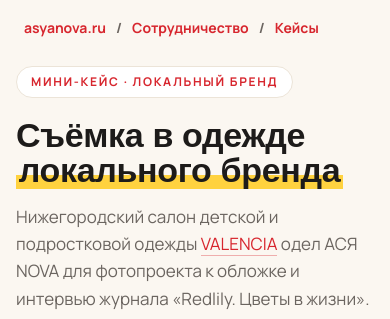
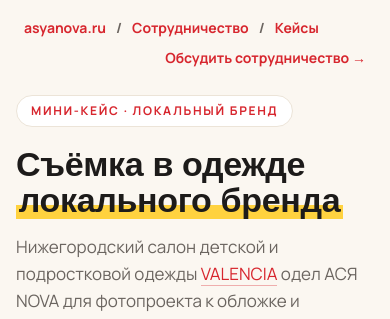
Before and after one commit to diezelman86/asya-nova-site, a plain HTML site: page brendam/valencia/index.html in a window 390 px wide. Shown: the top 319 px of the page. Drawn offline with Linux system fonts and the light colour scheme; a web font is replaced by a local one.

Commit message:
Сотрудничество: плавающая кнопка «Обсудить проект», ссылка на контакты в кейсах, кнопка «Связаться» в шапке; цели collab_cta и collab_contact в кейсах
Co-Authored-By: Claude Opus 5.5 <noreply@anthropic.com>
Claude-Session: https://claude.ai/code/session_01KCDvgTCAWzfDuMA5fVSjTw

```diff
--- /dev/null
+++ b/assets/js/collab-cta.js
@@ -0,0 +1,68 @@
+/* Плавающая кнопка «Обсудить проект» на страницах сотрудничества и кейсов.
+   Появляется после первого экрана, прячется, когда видны контакты продюсера.
+   Клик по кнопке → цель collab_cta; клик по контактам в кейсах → collab_contact. */
+(function () {
+  var target = document.getElementById('contacts');
+  if (!target) return;
+
+  function goal(n, p) {
+    try { if (window.ym) ym(114138090, 'reachGoal', n, p || {}); } catch (e) {}
+    try { (window._tmr = window._tmr || []).push({ type: 'reachGoal', id: 3815746, goal: n }); } catch (e) {}
+  }
+
+  var label = document.body.getAttribute('data-cta') || 'Обсудить проект';
+  var css = document.createElement('style');
+  css.textContent =
+    '.cc-fab{position:fixed;right:20px;bottom:20px;z-index:60;display:inline-flex;align-items:center;gap:10px;' +
+    'padding:14px 22px 14px 18px;border-radius:999px;background:#ffd23f;color:#1d1b1a!important;text-decoration:none!important;' +
+    'font:800 15px/1 Manrope,system-ui,sans-serif;box-shadow:0 12px 30px -10px rgba(0,0,0,.45),0 0 0 3px rgba(255,255,255,.7);' +
+    'opacity:0;transform:translateY(16px);pointer-events:none;transition:opacity .25s,transform .25s}' +
+    '.cc-fab.on{opacity:1;transform:none;pointer-events:auto}' +
+    '.cc-fab:hover{transform:translateY(-2px)}' +
+    '.cc-fab:focus-visible{outline:3px solid #d7262e;outline-offset:3px}' +
+    '.cc-fab svg{flex:none}' +
+    '@media (max-width:600px){.cc-fab{left:16px;right:16px;bottom:14px;justify-content:center;padding:15px 18px}}' +
+    '@media (prefers-reduced-motion:reduce){.cc-fab{transition:none}}';
+  document.head.appendChild(css);
+
+  var a = document.createElement('a');
+  a.className = 'cc-fab';
+  a.href = '#contacts';
+  a.innerHTML = '<svg width="20" height="20" viewBox="0 0 24 24" fill="none" stroke="currentColor" stroke-width="2.2" stroke-linecap="round" stroke-linejoin="round" aria-hidden="true"><path d="M21 12a8 8 0 0 1-11.6 7.1L4 20l1-4.6A8 8 0 1 1 21 12z"/></svg><span></span>';
+  a.querySelector('span').textContent = label;
+  document.body.appendChild(a);
+
+  a.addEventListener('click', function (e) {
+    e.preventDefault();
+    goal('collab_cta', { page: location.pathname, from: 'fab' });
+    target.scrollIntoView({ behavior: 'smooth', block: 'start' });
+    if (history.replaceState) history.replaceState(null, '', '#contacts');
+  });
+
+  var contactsVisible = false;
+  function update() {
+    var past = (window.scrollY || window.pageYOffset) > window.innerHeight * 0.6;
+    a.classList.toggle('on', past && !contactsVisible);
+  }
+  if ('IntersectionObserver' in window) {
+    new IntersectionObserver(function (es) {
+      contactsVisible = es[0].isIntersecting; update();
+    }, { rootMargin: '0px 0px -10% 0px' }).observe(target.closest('section') || target);
+  }
+  window.addEventListener('scroll', update, { passive: true });
+  update();
+
+  /* Остальные кнопки, ведущие к контактам (в шапке, на первом экране) */
+  document.addEventListener('click', function (e) {
+    var l = e.target.closest && e.target.closest('a[href="#contacts"]');
+    if (l && l !== a) goal('collab_cta', { page: location.pathname, from: 'button' });
+  });
+
+  /* В кейсах контакты лежат в .contact-card — на них site.js не подключён */
+  if (!document.querySelector('.prod-contacts')) {
+    document.addEventListener('click', function (e) {
+      var c = e.target.closest && e.target.closest('.contact-card a');
+      if (c) goal('collab_contact', { page: location.pathname });
+    });
+  }
+})();
--- a/brendam/valencia/index.html
+++ b/brendam/valencia/index.html
@@ -195,6 +195,8 @@
   .cb-bar{max-width:1120px;margin:0 auto;padding:18px 24px 0;display:flex;gap:10px;flex-wrap:wrap;font:600 14px/1.4 Manrope,system-ui,sans-serif;color:var(--muted)}
   .cb-bar a{color:var(--red);text-decoration:none}
   .cb-bar a:hover{text-decoration:underline}
+  .cb-bar a.cb-cta{margin-left:auto;font-weight:800}
+  #contacts{scroll-margin-top:24px}
   .wrap{padding-top:28px!important}
 
   .cf-foot{background:#121212;color:#fff;margin-top:72px}
@@ -222,8 +224,8 @@
 <noscript><div><img src="https://top-fwz1.mail.ru/counter?id=3815746;js=na" style="position:absolute;left:-9999px;" alt=""></div></noscript>
 <!-- /VK Pixel -->
 </head>
-<body>
-<nav class="cb-bar" aria-label="Навигация"><a href="/">asyanova.ru</a><span>/</span><a href="/brendam/">Сотрудничество</a><span>/</span><a href="/brendam/#cases">Кейсы</a></nav>
+<body data-cta="Обсудить сотрудничество">
+<nav class="cb-bar" aria-label="Навигация"><a href="/">asyanova.ru</a><span>/</span><a href="/brendam/">Сотрудничество</a><span>/</span><a href="/brendam/#cases">Кейсы</a><a class="cb-cta" href="#contacts">Обсудить сотрудничество →</a></nav>
 <main class="wrap">
   <span class="eyebrow">Мини-кейс · локальный бренд</span>
   <div class="vhero">
@@ -278,7 +280,7 @@
   <section class="result">
     <h2>Интеграция одежды и продукции вашего бренда</h2>
     <p>Мы открыты к сотрудничеству с локальными и федеральными брендами одежды, обуви и аксессуаров. Подберём формат под задачу: образ для фотосессии или клипа, участие в журнальном материале, совместный мерч.</p>
-    <h3 class="cta-h">Обсудить сотрудничество</h3>
+    <h3 class="cta-h" id="contacts">Обсудить сотрудничество</h3>
     <div class="contact-card">
       <div class="who"><b>Евгений Игнатов</b><span>продюсер АСЯ NOVA</span></div>
       <div class="cbtns">
@@ -305,5 +307,6 @@ document.querySelectorAll('[data-zoom]').forEach(function(b){b.addEventListener(
 lb.addEventListener('click',function(){lb.classList.remove('open');});
 document.addEventListener('keydown',function(e){if(e.key==='Escape')lb.classList.remove('open');});})();
 </script>
+<script src="/assets/js/collab-cta.js?v=1" defer></script>
 </body>
 </html>
```
Also changed, not shown: brendam/index.html (+3 -2 lines), brendam/ogo-sovety/index.html (+6 -3 lines), brendam/zhurnal-redlily/index.html (+6 -3 lines), organizatoram/index.html (+3 -2 lines), smi/index.html (+3 -2 lines).
